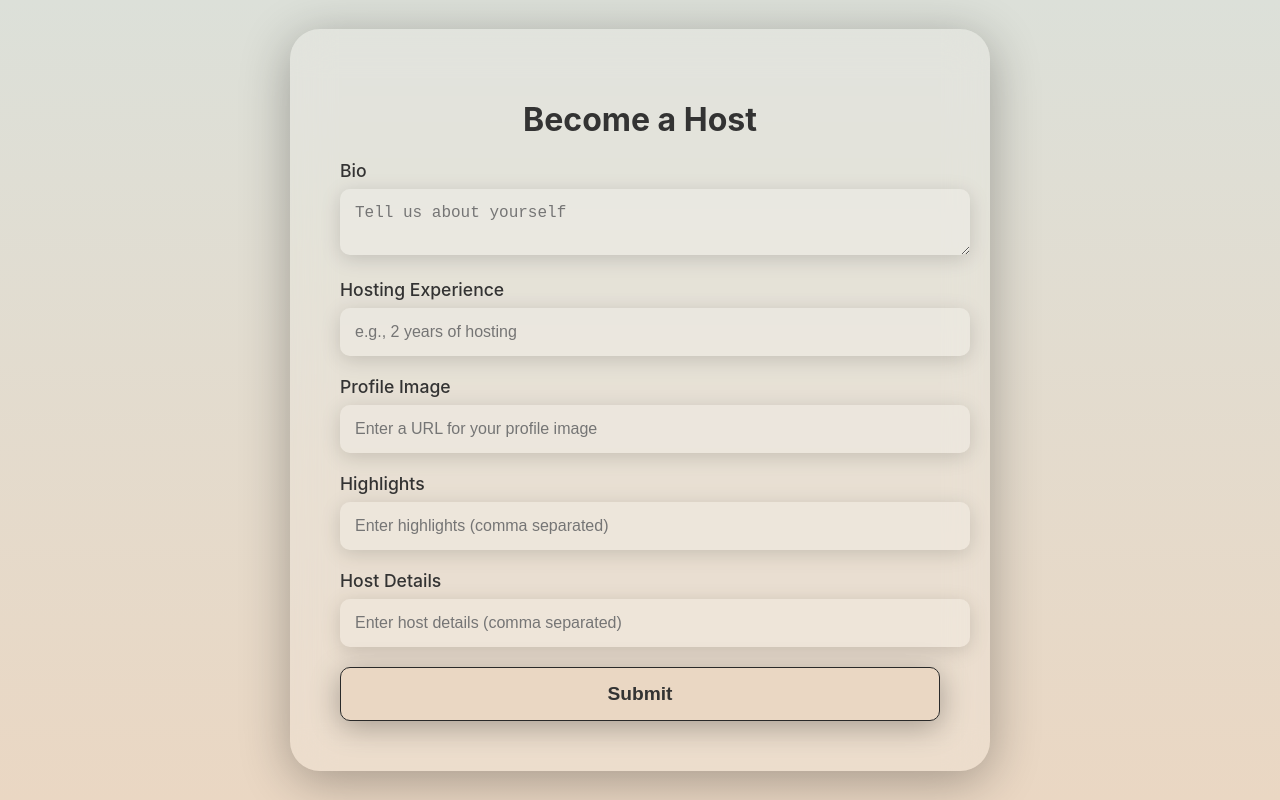
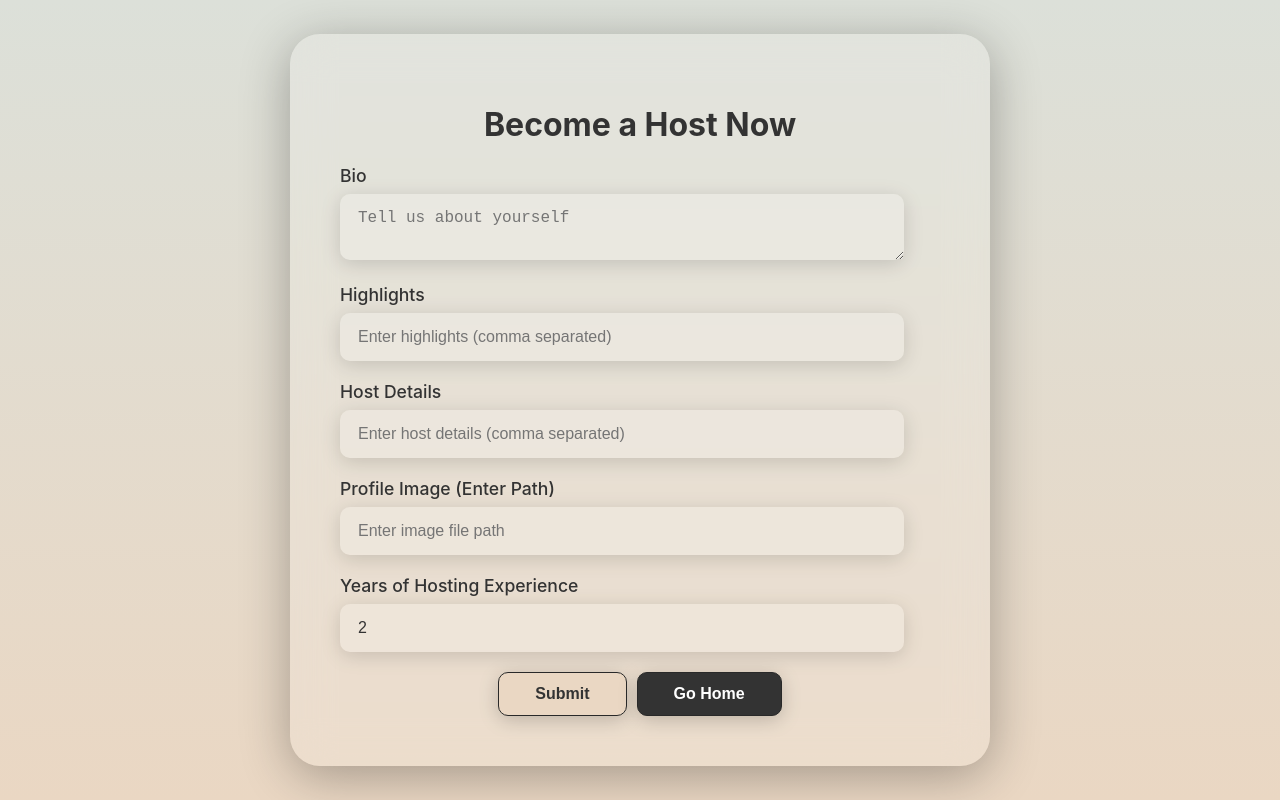
Before and after one commit to samyrh/Air-Space-App, a React (Create React App) app in the folder Front-End/airspace/: page /refer-host in a window 1280 px wide. Built offline with nearby package versions, Linux system fonts and the light colour scheme; sample sign-in values are in the browser's storage.

Commit message:
commit for 2/20

```diff
--- a/Front-End/airspace/package.json
+++ b/Front-End/airspace/package.json
@@ -45,6 +45,7 @@
     "react-router-dom": "^7.0.2",
     "react-scripts": "5.0.1",
     "react-select": "^5.8.3",
+    "react-toastify": "^11.0.3",
     "react-tweet": "^3.2.1",
     "styled-components": "^6.1.13",
     "sweetalert2": "^11.15.3",
--- a/Front-End/airspace/src/assets/components/Navbar.css
+++ b/Front-End/airspace/src/assets/components/Navbar.css
@@ -269,3 +269,25 @@
     height: auto; /* Keep the aspect ratio of the image */
     border-radius: 8px; /* Optional: Add rounded corners */
 }
+/* Add this to your Navbar.css or global styles */
+.welcome-message {
+    font-size: 1.1rem;
+    font-weight: 500;
+    padding: 8px 16px;
+    margin-left: -10px;
+    display: inline-flex;
+    align-items: center;
+    justify-content: center;
+    max-width: 250px; /* Adjust width as needed */
+    white-space: nowrap; /* Prevent text from wrapping */
+    overflow: hidden; /* Hide overflowing text if necessary */
+    text-overflow: ellipsis; /* Add ellipsis for overflowed text */
+}
+
+.welcome-message span {
+    font-size: 1rem;
+}
+
+.welcome-message strong {
+    color: #000000;
+}
--- a/Front-End/airspace/src/components/HostForm.jsx
+++ b/Front-End/airspace/src/components/HostForm.jsx
@@ -5,13 +5,14 @@ import { useNavigate } from "react-router-dom";
 const HostForm = () => {
     const [formData, setFormData] = useState({
         bio: "",
-        hostingExperience: "",
         profileImage: "",
         highlights: "",
         hostDetails: "",
+        years: 2,  // Initialize with a default value
     });
     const [guestData, setGuestData] = useState(null);
     const [error, setError] = useState("");
+    const [imagePreview, setImagePreview] = useState(null); // Manage image preview
     const navigate = useNavigate();
 
     // Fetch guest data on mount
@@ -28,6 +29,16 @@ const HostForm = () => {
         setFormData((prev) => ({ ...prev, [name]: value }));
     };
 
+    // Handle image upload and set the profile image URL for preview
+    const handleImageChange = (e) => {
+        const file = e.target.files[0];
+        if (file) {
+            const imageUrl = URL.createObjectURL(file); // Create a local object URL for preview
+            setImagePreview(imageUrl); // Update the preview
+            setFormData((prev) => ({ ...prev, profileImage: file }));
+        }
+    };
+
     const handleSubmit = async (e) => {
         e.preventDefault();
         if (!guestData) {
@@ -39,10 +50,10 @@ const HostForm = () => {
             const postData = {
                 guestId: guestData?.guestId,
                 bio: formData.bio || "",
-                profileImage: formData.profileImage || "default.jpg",
+                profileImage: formData.profileImage || "default.jpg", // Handle default image if not selected
                 highlights: formData.highlights.split(",").map((highlight) => highlight.trim()),
                 hostDetails: formData.hostDetails.split(",").map((detail) => detail.trim()),
-                years: 2,
+                years: formData.years, // Use years from formData
                 months: 6,
             };
 
@@ -54,11 +65,12 @@ const HostForm = () => {
                 postData
             );
 
+            console.log("Response Status:", response.status);
             console.log("Response Data:", response.data);
 
-            if (response.status === 200) {
-                alert("Successfully converted to host!");
-                navigate("/"); // Redirect to another page after successful submission
+            if (response.status === 201) {
+                // Redirect to home page after successful submission
+                navigate("/");
             }
         } catch (error) {
             console.error("Error converting to host:", error.response?.data || error.message);
@@ -66,7 +78,6 @@ const HostForm = () => {
         }
     };
 
-    // Styles embedded directly
     const styles = {
         container: {
             display: "flex",
@@ -99,8 +110,8 @@ const HostForm = () => {
             color: "#333",
         },
         input: {
-            width: "100%",
-            padding: "15px",
+            width: "calc(100% - 36px)", // Ensures equal left & right padding inside container
+            padding: "15px 18px", // Even left & right padding
             border: "none",
             borderRadius: "10px",
             background: "rgba(255, 255, 255, 0.2)",
@@ -109,15 +120,17 @@ const HostForm = () => {
             outline: "none",
             boxShadow: "0 4px 20px rgba(0, 0, 0, 0.15)",
             transition: "all 0.3s ease",
+            boxSizing: "border-box",
         },
-        inputFocus: {
-            background: "rgba(255, 255, 255, 0.3)",
-            boxShadow: "0 6px 40px rgba(0, 0, 0, 0.3)",
+        buttonContainer: {
+            display: "flex",
+            justifyContent: "center", // Centers the button horizontally
+            marginTop: "15px",
+            gap: "10px", // Adds spacing between the two buttons
         },
         button: {
-            width: "100%",
-            padding: "15px",
-            fontSize: "1.2rem",
+            padding: "12px 36px", // Increased width
+            fontSize: "1rem", // Adjusted font size
             fontWeight: "bold",
             color: "#333",
             background: "#ead7c3",
@@ -125,11 +138,19 @@ const HostForm = () => {
             borderRadius: "10px",
             cursor: "pointer",
             transition: "all 0.3s ease",
-            boxShadow: "0 6px 30px rgba(0, 0, 0, 0.3)",
+            boxShadow: "0 4px 20px rgba(0, 0, 0, 0.2)",
         },
-        buttonHover: {
-            background: "#b19b88",
-            boxShadow: "0 8px 40px rgba(0, 0, 0, 0.4)",
+        goHomeButton: {
+            padding: "12px 36px",
+            fontSize: "1rem",
+            fontWeight: "bold",
+            color: "#fff", // White text color
+            background: "#333", // Dark grey background
+            border: "1px solid #292929", // Slightly lighter border for contrast
+            borderRadius: "10px",
+            cursor: "pointer",
+            transition: "all 0.3s ease",
+            boxShadow: "0 4px 20px rgba(0, 0, 0, 0.2)",
         },
         error: {
             background: "rgba(255, 0, 0, 0.2)",
@@ -141,21 +162,25 @@ const HostForm = () => {
             textAlign: "left",
             fontWeight: "500",
         },
+        imagePreview: {
+            marginTop: "10px",
+            maxWidth: "200px",
+            maxHeight: "200px",
+            objectFit: "cover",
+            borderRadius: "10px",
+            marginBottom: "20px",
+        }
     };
 
     return (
         <div style={styles.container}>
             <div style={styles.glass}>
-                <h1>Become a Host</h1>
+                <h1>Become a Host Now</h1>
                 {error && <div style={styles.error}>{error}</div>}
                 <form onSubmit={handleSubmit}>
-                    {[
-                        { name: "bio", type: "textarea", placeholder: "Tell us about yourself" },
-                        { name: "hostingExperience", type: "text", placeholder: "e.g., 2 years of hosting" },
-                        { name: "profileImage", type: "text", placeholder: "Enter a URL for your profile image" },
+                    {[{ name: "bio", type: "textarea", placeholder: "Tell us about yourself" },
                         { name: "highlights", type: "text", placeholder: "Enter highlights (comma separated)" },
-                        { name: "hostDetails", type: "text", placeholder: "Enter host details (comma separated)" },
-                    ].map(({ name, type, placeholder }) => (
+                        { name: "hostDetails", type: "text", placeholder: "Enter host details (comma separated)" }].map(({ name, type, placeholder }) => (
                         <div style={styles.field} key={name}>
                             <label style={styles.label} htmlFor={name}>
                                 {name.charAt(0).toUpperCase() + name.slice(1).replace(/([A-Z])/g, " $1")}
@@ -182,14 +207,58 @@ const HostForm = () => {
                             )}
                         </div>
                     ))}
+
+                    {/* Profile Image */}
+                    <div style={styles.field}>
+                        <label style={styles.label} htmlFor="profileImage">
+                            Profile Image (Enter Path)
+                        </label>
+                        <input
+                            id="profileImage"
+                            name="profileImage"
+                            type="text" // Changed to text input for path
+                            value={formData.profileImage} // Bind value to formData
+                            onChange={handleChange} // Handle input changes
+                            style={styles.input}
+                            placeholder="Enter image file path"
+                        />
+                    </div>
+
+
+                    {/* Years Input */}
+                    <div style={styles.field}>
+                        <label style={styles.label} htmlFor="years">
+                            Years of Hosting Experience
+                        </label>
+                        <input
+                            id="years"
+                            name="years"
+                            type="number"
+                            value={formData.years}
+                            onChange={handleChange}
+                            style={styles.input}
+                            placeholder="Enter years"
+                        />
+                    </div>
+
+                    <div style={styles.buttonContainer}>
                         <button
                             type="submit"
                             style={styles.button}
-                        onMouseOver={(e) => (e.target.style.background = styles.buttonHover.background)}
-                        onMouseOut={(e) => (e.target.style.background = styles.button.background)}
+                            disabled={!formData.bio || !formData.highlights || !formData.hostDetails || formData.years <= 0}
                         >
                             Submit
                         </button>
+
+                        {/* Go Home Button */}
+                        <button
+                            type="button"
+                            style={styles.goHomeButton}
+                            onClick={() => navigate("/")}
+                        >
+                            Go Home
+                        </button>
+                    </div>
                 </form>
             </div>
         </div>
--- a/Front-End/airspace/src/routes/ProtectedRoute.jsx
+++ b/Front-End/airspace/src/routes/ProtectedRoute.jsx
@@ -1,17 +1,24 @@
 import React from 'react';
 import { Navigate } from 'react-router-dom';
+import {jwtDecode} from 'jwt-decode';
 
 const ProtectedRoute = ({ children }) => {
-    // Check if user is logged in by checking if JWT exists in localStorage
     const token = localStorage.getItem('jwt');
 
-    // If the token doesn't exist, redirect to login page
-    if (!token) {
-        return <Navigate to="/login" />;
+    // Check if the token exists and is valid
+    if (!token || isTokenExpired(token)) {
+        return <Navigate to="/login" replace />;
     }
 
     // If the user is logged in, render the child route
     return children;
 };
 
+// Function to check if token is expired
+const isTokenExpired = (token) => {
+    const decoded = jwtDecode(token);
+    const expirationDate = decoded.exp * 1000; // Expiration time is in seconds
+    return expirationDate < Date.now();
+};
+
 export default ProtectedRoute;
```
Also changed, not shown: Front-End/airspace/src/components/Navbar.jsx (+74 -57 lines), 2 other files (tests, documents, lock files or other folders). Lines whose indentation alone changed are shown as unchanged.
